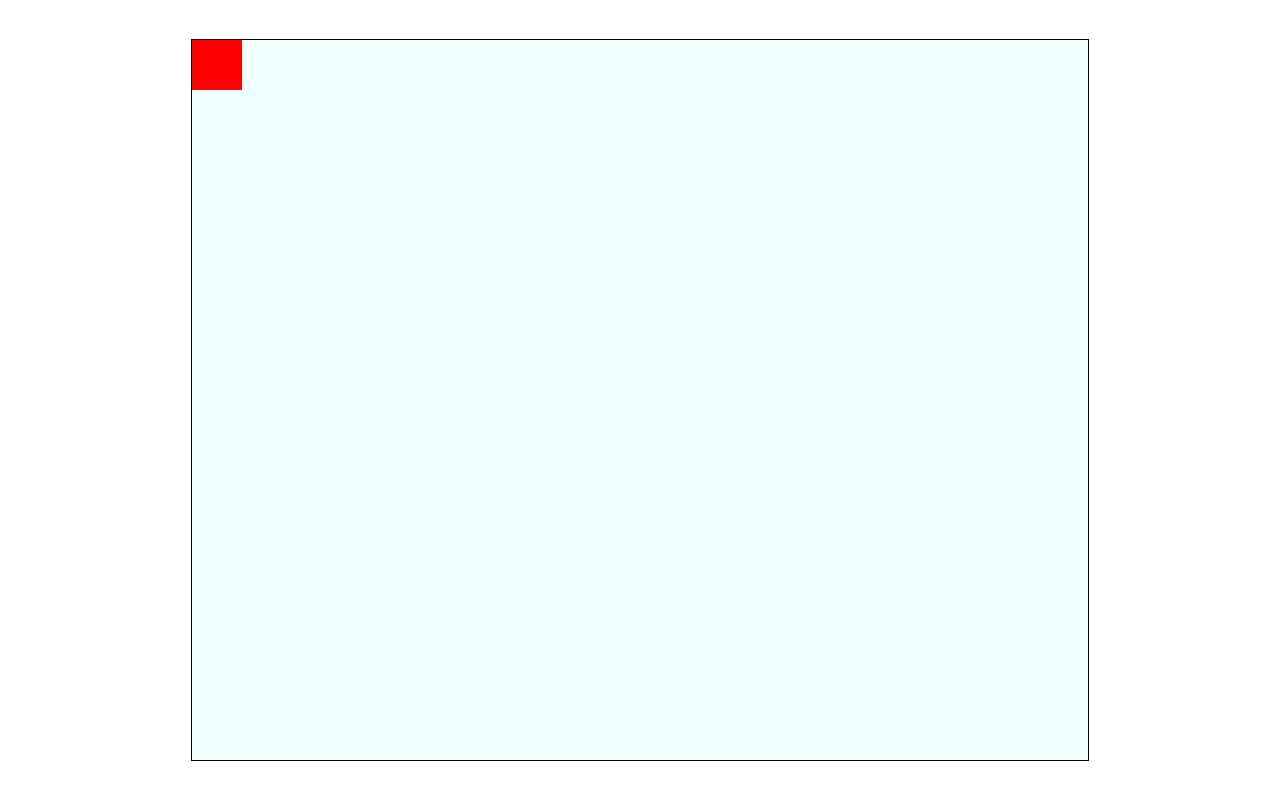
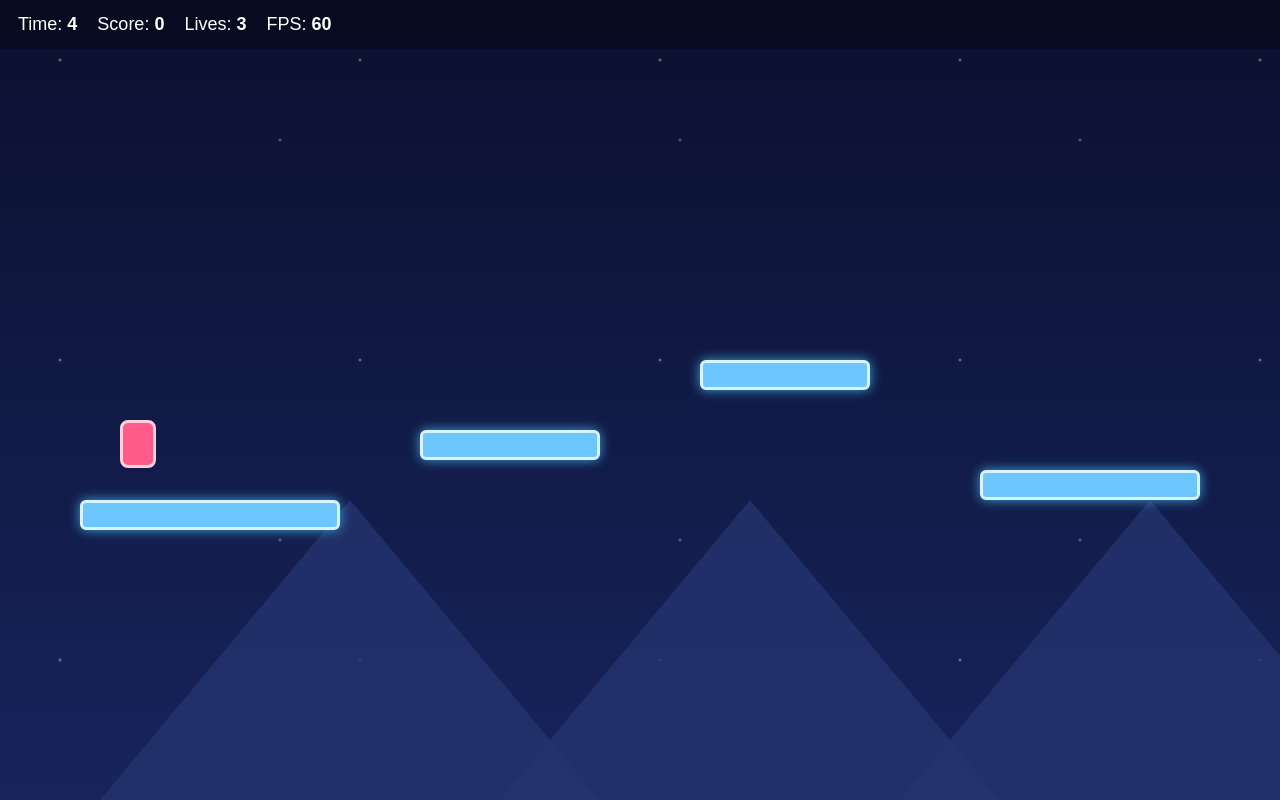
Before and after one commit to sulubaby/celeste, a plain HTML site: page index.html in a window 1280 px wide. Drawn offline with Linux system fonts and the light colour scheme.

Commit message:
environment

```diff
--- a/css/index.css
+++ b/css/index.css
@@ -1,28 +1,117 @@
-body, html {
-    padding: 0;
-    margin: 0;
-    width: 100%;
-    height: 100%;
-
-    display: flex;
-    justify-content: center;
-    align-items: center;
+* {
+  box-sizing: border-box;
+  margin: 0;
+  padding: 0;
 }
 
-.game-container {
-    position: relative;
-
-    border: 1px solid black;
-    background-color: azure;
-    width: 70%;
-    height: 90%;
-
-    overflow: hidden;
+body {
+  height: 100vh;
+  overflow: hidden;
+  background: #050816;
+  font-family: Arial, sans-serif;
 }
 
-.player {
-    position: absolute;
-    width: 50px;
-    height: 50px;
-    background: red;
+#game {
+  position: relative;
+  width: 100vw;
+  height: 100vh;
+  overflow: hidden;
+  background: linear-gradient(#101a3d, #1d2b53);
 }
+
+.layer {
+  position: absolute;
+  inset: 0;
+}
+
+/* Far background */
+#bg-layer {
+  z-index: 1;
+  background:
+    radial-gradient(circle at 20% 20%, #ffffff55 1px, transparent 2px),
+    radial-gradient(circle at 70% 35%, #ffffff44 1px, transparent 2px),
+    linear-gradient(#0b102f, #17245c);
+  background-size: 300px 300px, 400px 400px, 100% 100%;
+}
+
+/* Mid background */
+#mid-layer {
+  z-index: 2;
+}
+
+.mountain {
+  position: absolute;
+  bottom: 0;
+  width: 500px;
+  height: 300px;
+  background: #24346d;
+  clip-path: polygon(50% 0%, 100% 100%, 0% 100%);
+  opacity: 0.8;
+}
+
+/* Platforms */
+#platform-layer {
+  z-index: 3;
+}
+
+.platform {
+  position: absolute;
+  background: #6ec6ff;
+  border: 3px solid #d9f3ff;
+  border-radius: 6px;
+  box-shadow: 0 0 12px #3da5d9;
+}
+
+/* Player placeholder */
+#player-layer {
+  z-index: 4;
+}
+
+#player {
+  position: absolute;
+  width: 36px;
+  height: 48px;
+  background: #ff5c8a;
+  border: 3px solid #ffd1dc;
+  border-radius: 8px;
+  transform: translate(120px, 420px);
+}
+
+/* UI */
+#ui-layer {
+  position: absolute;
+  inset: 0;
+  z-index: 10;
+  pointer-events: none;
+}
+
+#scoreboard {
+  display: flex;
+  gap: 20px;
+  padding: 14px 18px;
+  color: white;
+  font-size: 18px;
+  background: #00000055;
+}
+
+#pause-menu {
+  pointer-events: auto;
+  position: absolute;
+  inset: 0;
+  display: grid;
+  place-content: center;
+  gap: 16px;
+  background: #000000aa;
+  color: white;
+  text-align: center;
+}
+
+#pause-menu button {
+  padding: 12px 30px;
+  font-size: 18px;
+  cursor: pointer;
+}
+
+.hidden {
+  display: none !important;
+}
--- a/index.html
+++ b/index.html
@@ -1,14 +1,41 @@
 <!DOCTYPE html>
 <html lang="en">
 <head>
-    <meta charset="UTF-8">
-    <meta name="viewport" content="width=device-width, initial-scale=1.0">
-    <title>daddy game</title>
-    <link rel="stylesheet" href="css/index.css">
+  <meta charset="UTF-8" />
+  <meta name="viewport" content="width=device-width, initial-scale=1.0" />
+  <title>Mountain Platformer</title>
+  <link rel="stylesheet" href="css/index.css" />
 </head>
 <body>
-    <div class="game-container">
-    </div>
-    <script type="module" src="js/main.js"></script>
+
+  <main id="game">
+    <!-- Background layers -->
+    <section id="bg-layer" class="layer"></section>
+    <section id="mid-layer" class="layer"></section>
+
+    <!-- Gameplay layer -->
+    <section id="platform-layer" class="layer"></section>
+    <section id="player-layer" class="layer">
+      <div id="player"></div>
+    </section>
+
+    <!-- UI layer -->
+    <section id="ui-layer">
+      <div id="scoreboard">
+        <span>Time: <strong id="time">0</strong></span>
+        <span>Score: <strong id="score">0</strong></span>
+        <span>Lives: <strong id="lives">3</strong></span>
+        <span>FPS: <strong id="fps">0</strong></span>
+      </div>
+
+      <div id="pause-menu" class="hidden">
+        <h1>Paused</h1>
+        <button id="continue-btn">Continue</button>
+        <button id="restart-btn">Restart</button>
+      </div>
+    </section>
+  </main>
+
+  <script type="module" src="js/main.js"></script>
 </body>
 </html>
--- /dev/null
+++ b/js/environments/environment.js
@@ -0,0 +1,47 @@
+const platformLayer = document.getElementById("platform-layer");
+const midLayer = document.getElementById("mid-layer");
+
+export const platforms = [
+  { x: 80, y: 500, width: 260, height: 30 },
+  { x: 420, y: 430, width: 180, height: 30 },
+  { x: 700, y: 360, width: 170, height: 30 },
+  { x: 980, y: 470, width: 220, height: 30 },
+  { x: 1300, y: 390, width: 180, height: 30 },
+  { x: 1600, y: 520, width: 300, height: 30 }
+];
+
+const mountains = [
+  { x: 100, y: 0 },
+  { x: 500, y: 0 },
+  { x: 900, y: 0 },
+  { x: 1300, y: 0 }
+];
+
+export function createEnvironment() {
+  createMountains();
+  createPlatforms();
+}
+
+function createMountains() {
+  mountains.forEach((mountain) => {
+    const element = document.createElement("div");
+    element.className = "mountain";
+    element.style.transform = `translate(${mountain.x}px, ${mountain.y}px)`;
+    midLayer.appendChild(element);
+  });
+}
+
+function createPlatforms() {
+  platforms.forEach((platform) => {
+    const element = document.createElement("div");
+    element.className = "platform";
+
+    element.style.width = `${platform.width}px`;
+    element.style.height = `${platform.height}px`;
+
+    // transform is better for performance than constantly changing left/top
+    element.style.transform = `translate(${platform.x}px, ${platform.y}px)`;
+
+    platformLayer.appendChild(element);
+  });
+}
--- a/js/main.js
+++ b/js/main.js
@@ -1,26 +1,56 @@
-import { createPlayer } from "./core/entities/player.js";
-import { input, setInputs } from "./core/input.js";
+import { createEnvironment } from "./environments/environment.js";
 
-const container = document.querySelector('.game-container');
+const fpsElement = document.getElementById("fps");
+const timeElement = document.getElementById("time");
+const pauseMenu = document.getElementById("pause-menu");
+const continueButton = document.getElementById("continue-btn");
+const restartButton = document.getElementById("restart-btn");
 
-const player = createPlayer();
+let isPaused = false;
+let lastTime = performance.now();
+let gameTime = 0;
 
-container.appendChild(player.element);
-setInputs('w','d','a');
+createEnvironment();
 
-function game() {
+function gameLoop(currentTime) {
+  const deltaTime = currentTime - lastTime;
+  lastTime = currentTime;
 
-    if (input["right"]) {
-        player.x += player.speed;
-    }
-    if(input.left) {
-        player.x -= player.speed;
-    }
+  if (!isPaused) {
+    update(deltaTime);
+    renderFPS(deltaTime);
+  }
 
-    player.element.style.transform =
-        `translate(${player.x}px, ${player.y}px)`;
-
-    requestAnimationFrame(game);
+  requestAnimationFrame(gameLoop);
 }
 
-game();
+function update(deltaTime) {
+  gameTime += deltaTime / 1000;
+  timeElement.textContent = Math.floor(gameTime);
+}
+
+function renderFPS(deltaTime) {
+  const fps = Math.round(1000 / deltaTime);
+  fpsElement.textContent = fps;
+}
+
+document.addEventListener("keydown", (event) => {
+  if (event.key === "Escape") {
+    togglePause();
+  }
+});
+
+continueButton.addEventListener("click", () => {
+  togglePause();
+});
+
+restartButton.addEventListener("click", () => {
+  location.reload();
+});
+
+function togglePause() {
+  isPaused = !isPaused;
+  pauseMenu.classList.toggle("hidden", !isPaused);
+}
+
+requestAnimationFrame(gameLoop);
```
